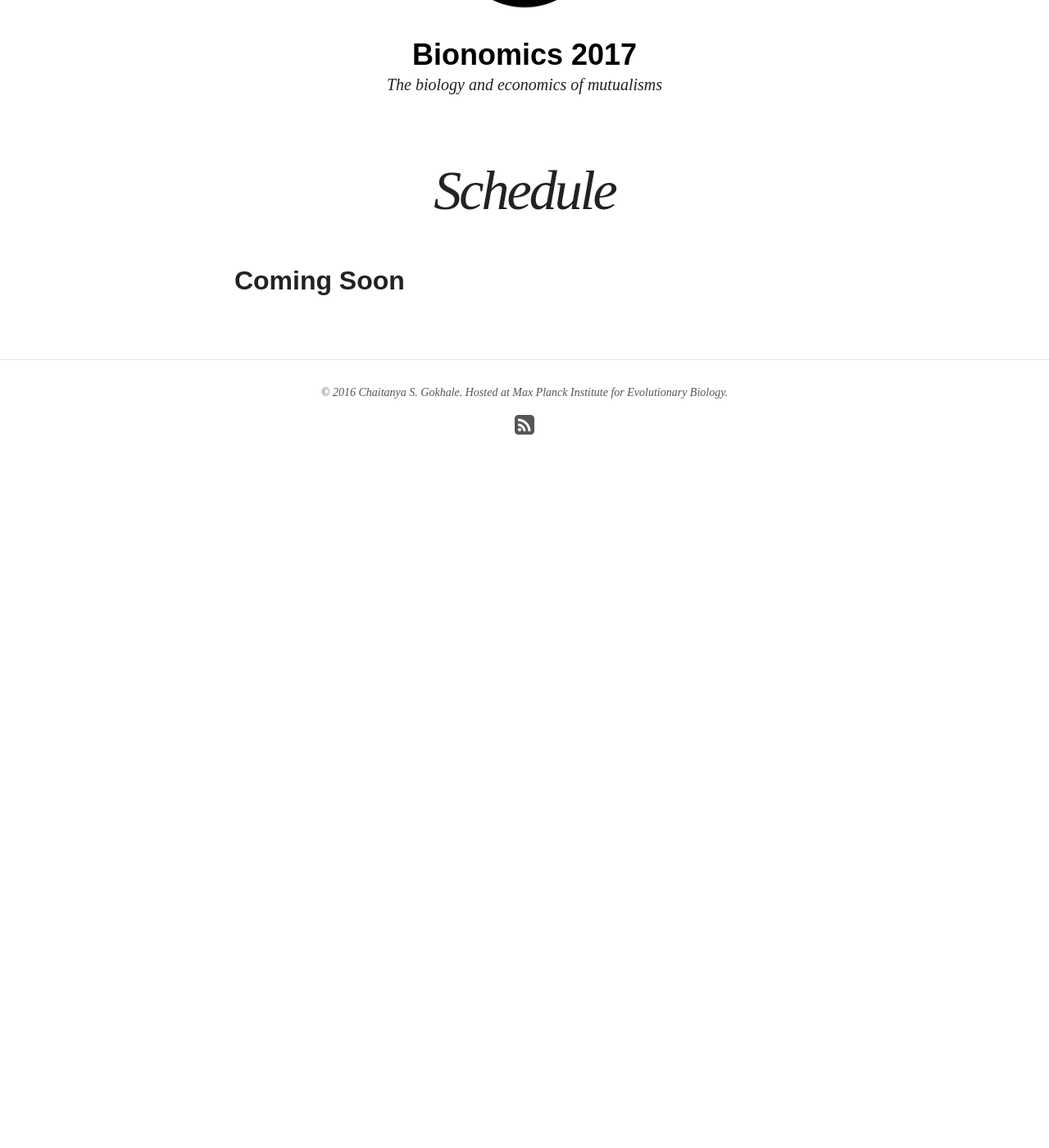
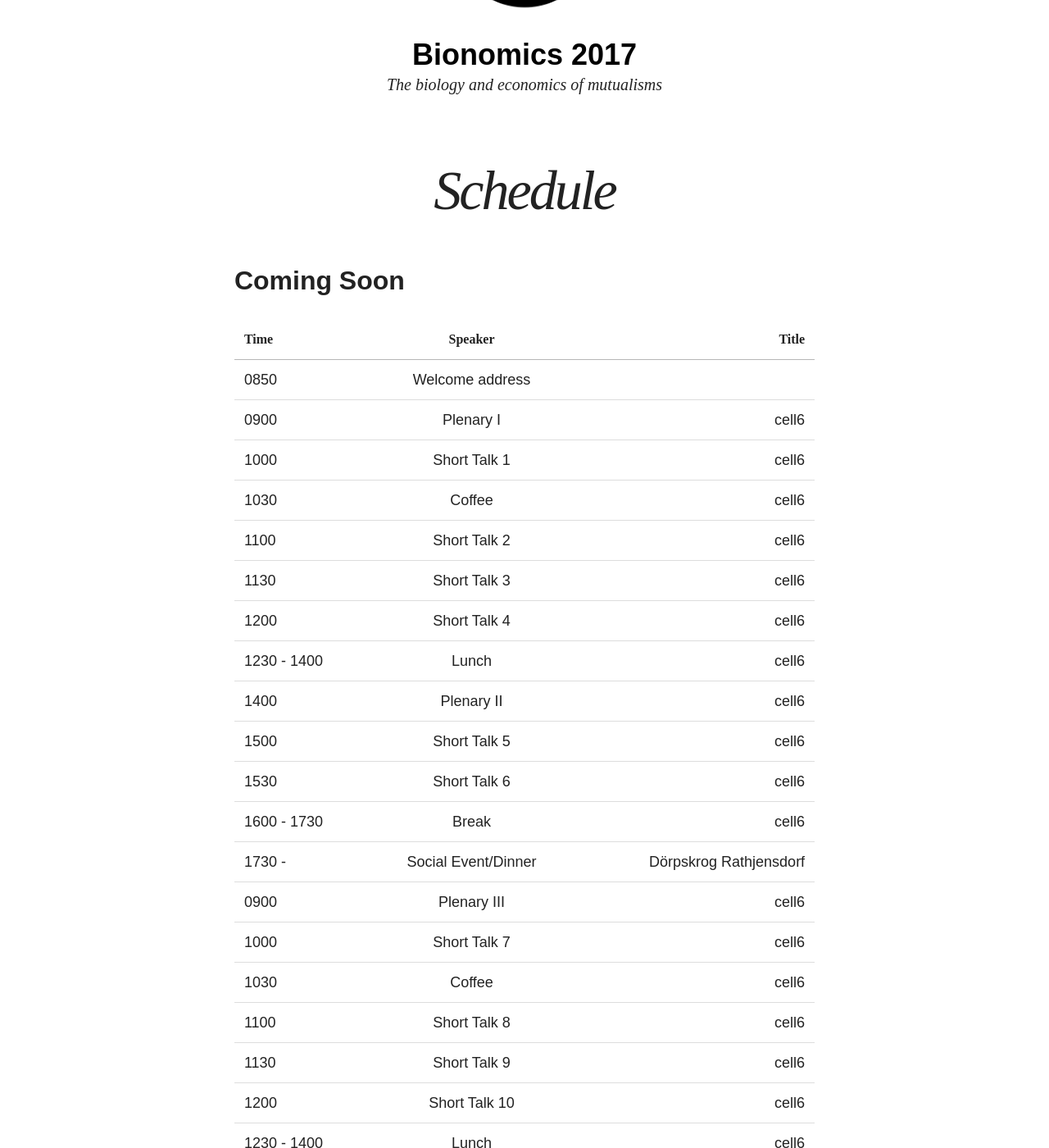
Before and after one commit to bionomics/bionomics, a Jekyll site: the page built from schedule/index.md, in a window 1280 px wide and 1400 px high, scrolled down 280 px. Shown: the whole window at 82% size. Built offline with Jekyll 4.4.1, drawn with Linux system fonts in a browser that asks for light colours; nearby versions of some CDN libraries; before the commit the page ends 910 px from its top, so only the background shows below that; some of the changed text lies outside the part shown.

Commit message:
schedule

```diff
--- a/schedule/index.md
+++ b/schedule/index.md
@@ -21,13 +21,44 @@ search_omit: true
 
 ## Coming Soon
 
-<!-- | Speaker | Title | Time |
+| Time | Speaker | Title |
 |:--------|:-------:|--------:|
-| cell1   | cell2   | cell3   |
-| cell4   | cell5   | cell6   |
+| 0850   | Welcome address   |   |
+| 0900   | Plenary I   | cell6   |
+| 1000   | Short Talk 1   | cell6   |
+| 1030   | Coffee   | cell6   |
+| 1100   | Short Talk 2   | cell6   |
+| 1130   | Short Talk 3   | cell6   |
+| 1200   | Short Talk 4   | cell6   |
+| 1230 - 1400  | Lunch   | cell6   |
+| 1400   | Plenary II   | cell6   |
+| 1500   | Short Talk 5   | cell6   |
+| 1530   | Short Talk 6   | cell6   |
+| 1600 - 1730   | Break   | cell6   |
+| 1730 -    | Social Event/Dinner   | Dörpskrog Rathjensdorf   |
 |----
-| cell1   | cell2   | cell3   |
-| cell4   | cell5   | cell6   |
+| 0900   | Plenary III   | cell6   |
+| 1000   | Short Talk 7   | cell6   |
+| 1030   | Coffee   | cell6   |
+| 1100   | Short Talk 8   | cell6   |
+| 1130   | Short Talk 9   | cell6   |
+| 1200   | Short Talk 10   | cell6   |
+| 1230 - 1400  | Lunch   | cell6   |
+| 1400   | Plenary IV   | cell6   |
+| 1500   | Short Talk 11   | cell6   |
+| 1530   | Coffee   | cell6   |
+| 1600   | Short Talk 12   | cell6   |
+| 1630   | Short Talk 13   | cell6   |
+| 1700   | Short Talk 14   | cell6   |
+| 1900   | Dinner   | cell6   |
+|----
+| 0900   | Plenary V   | cell6   |
+| 1000   | Short Talk 15   | cell6   |
+| 1030   | Coffee   | cell6   |
+| 1100   | Short Talk 16   | cell6   |
+| 1130   | Short Talk 17   | cell6   |
+| 1200   | Short Talk 18   | cell6   |
+| 1230 - 1400  | Lunch   | cell6   |
 |=====
 | Foot1   | Foot2   | Foot3   |
-{: .table} -->
+{: .table}
```
